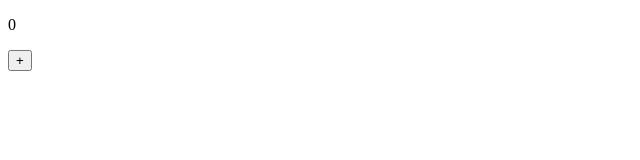
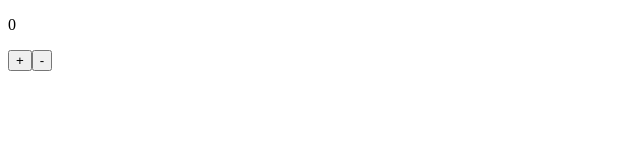
Before and after one commit to hayato07/angular-tdd, an Angular app: page / in a window 1280 px wide. Shown: the top 160 px of the page, without its empty margins (0-640 px from the left). Built offline with nearby package versions, Linux system fonts and the light colour scheme.

Commit message:
REFACTOR: add decrement feature

```diff
--- a/src/app/app.component.html
+++ b/src/app/app.component.html
@@ -1,4 +1,4 @@
 <div class="app">
   <app-count-panel [count]="count"></app-count-panel>
-  <app-count-button (addClickEvent)="increment()"></app-count-button>
+  <app-count-button (addClickEvent)="increment()" (subtractClickEvent)="decrement()"></app-count-button>
 </div>
--- a/src/app/count-button/count-button.component.html
+++ b/src/app/count-button/count-button.component.html
@@ -1 +1,2 @@
 <button (click)="emitAddClickEvent()">+</button>
+<button (click)="emitSubtractClickEvent()">-</button>
--- a/src/app/count-button/count-button.component.ts
+++ b/src/app/count-button/count-button.component.ts
@@ -9,8 +9,13 @@ import { Component, EventEmitter, Input, Output } from '@angular/core';
 })
 export class CountButtonComponent {
   @Output() addClickEvent = new EventEmitter<void>();
+  @Output() subtractClickEvent = new EventEmitter<void>();
 
   emitAddClickEvent(): void {
     this.addClickEvent.emit();
   }
+
+  emitSubtractClickEvent(): void {
+    this.subtractClickEvent.emit();
+  }
 }
```
